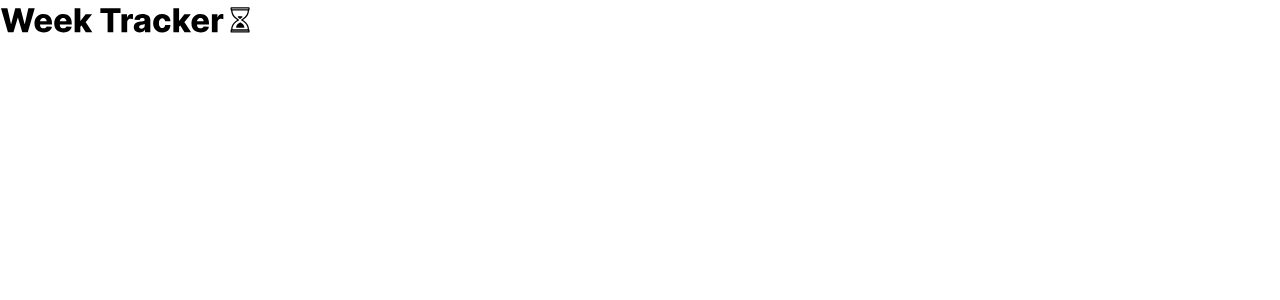
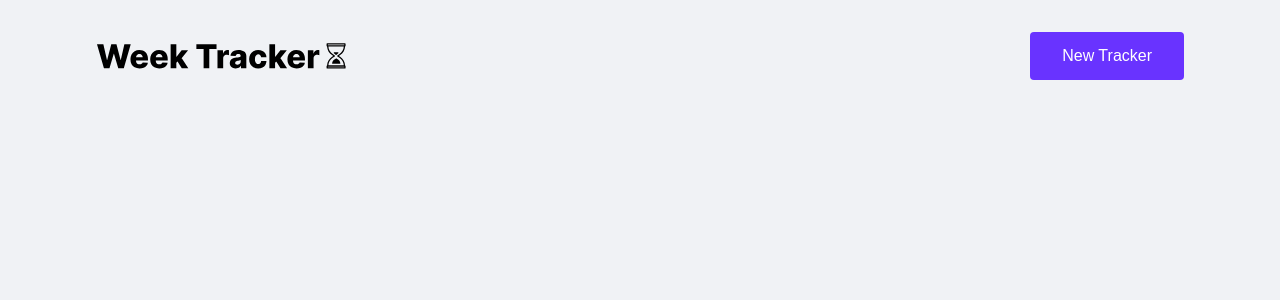
Before and after one commit to DarlonHenrique/week-tracker, a Next.js app: page / in a window 1280 px wide. Shown: the top 300 px of the page. Built offline with nearby package versions, Linux system fonts and the light colour scheme.

Commit message:
feat(header): create component header

```diff
--- a/components/Header/index.tsx
+++ b/components/Header/index.tsx
@@ -1,11 +1,13 @@
 import React from 'react'
 import Image from 'next/image'
 import logo from '../../public/logo.svg'
+import { HeaderContainer } from './styles'
 
 export function Header() {
   return (
-    <header>
+    <HeaderContainer>
       <Image src={logo} width={250} />
-    </header>
+      <button>New Tracker</button>
+    </HeaderContainer>
   )
 }
--- /dev/null
+++ b/components/Header/styles.ts
@@ -0,0 +1,24 @@
+import styled from 'styled-components'
+
+export const HeaderContainer = styled.header`
+  max-width: 1120px;
+  margin: 0 auto;
+  padding: 2rem 1rem 12rem;
+  display: flex;
+  align-items: center;
+  justify-content: space-between;
+  button {
+    font-size: 1rem;
+    color: #fff;
+    background-color: var(--blue-light);
+    border: 0;
+    padding: 0 2rem;
+    border-radius: 0.25rem;
+    height: 3rem;
+
+    transition: filter 0.2s;
+    &:hover {
+      filter: brightness(0.9);
+    }
+  }
+`
--- a/pages/_app.tsx
+++ b/pages/_app.tsx
@@ -1,4 +1,4 @@
-import '../styles/globals.css'
+import '../styles/global.ts'
 import type { AppProps } from 'next/app'
 
 function MyApp({ Component, pageProps }: AppProps) {
--- a/pages/index.tsx
+++ b/pages/index.tsx
@@ -1,10 +1,12 @@
 import type { NextPage } from 'next'
 import Head from 'next/head'
 import { Header } from '../components/Header'
+import { GlobalStyle } from '../styles/global'
 
 const Home: NextPage = () => {
   return (
     <>
+      <GlobalStyle />
       <Head>
         <title>Week Track</title>
         <meta name='description' content='Generated by create next app' />
--- /dev/null
+++ b/styles/global.ts
@@ -0,0 +1,76 @@
+import { createGlobalStyle } from 'styled-components'
+
+export const GlobalStyle = createGlobalStyle`
+  :root {
+    --background: #F0F2F5;
+    --red: #E52E4D;
+    --green: #33CC95;
+    --blue: #2459CC;
+    --blue-light: #6933FF;
+    --text-title: #333F5F;
+    --text-body: #969CB3;
+    --shape: #FFFFFF;
+  }
+
+  * {
+    margin: 0;
+    padding: 0;
+    box-sizing: border-box;
+  }
+  html {
+    @media (max-width: 1080px) {
+      font-size: 93.75%; // 15px
+    }
+    @media (max-width: 720px) {
+      font-size: 87.5%; // 14px
+    }
+  }
+  body {
+    background-color: var(--background);
+    -webkit-font-smoothing: antialiased;
+  }
+  body, input, textarea, button {
+    font-family: 'Poppins', sans-serif;
+    font-weight: 400;
+  }
+  h1, h2, h3, h4, h5, h6, strong {
+    font-weight: 600;
+  }
+  button {
+    cursor: pointer;
+  }
+  [disabled] {
+    opacity: 0.6;
+    cursor: not-allowed;
+  }
+  .react-modal-overlay {
+    background: rgba(0, 0, 0, 0.5);
+    position: fixed;
+    top: 0;
+    right: 0;
+    bottom: 0;
+    left: 0;
+    display: flex;
+    align-items: center;
+    justify-content: center;
+  }
+  .react-modal-content {
+    width: 100%;
+    max-width: 576px;
+    background: var(--background);
+    padding: 3rem;
+    position: relative;
+    border-radius: 0.25rem;
+  }
+  .react-modal-close {
+    position: absolute;
+    right: 1.5rem;
+    top: 1.5rem;
+    border: 0;
+    background: transparent;
+    transition: 0.2s;
+    &:hover {
+      filter: brightness(0.8);
+    }
+  }
+`
--- a/styles/globals.css
+++ /dev/null
@@ -1,16 +0,0 @@
-html,
-body {
-  padding: 0;
-  margin: 0;
-  font-family: -apple-system, BlinkMacSystemFont, Segoe UI, Roboto, Oxygen,
-    Ubuntu, Cantarell, Fira Sans, Droid Sans, Helvetica Neue, sans-serif;
-}
-
-a {
-  color: inherit;
-  text-decoration: none;
-}
-
-* {
-  box-sizing: border-box;
-}
```
